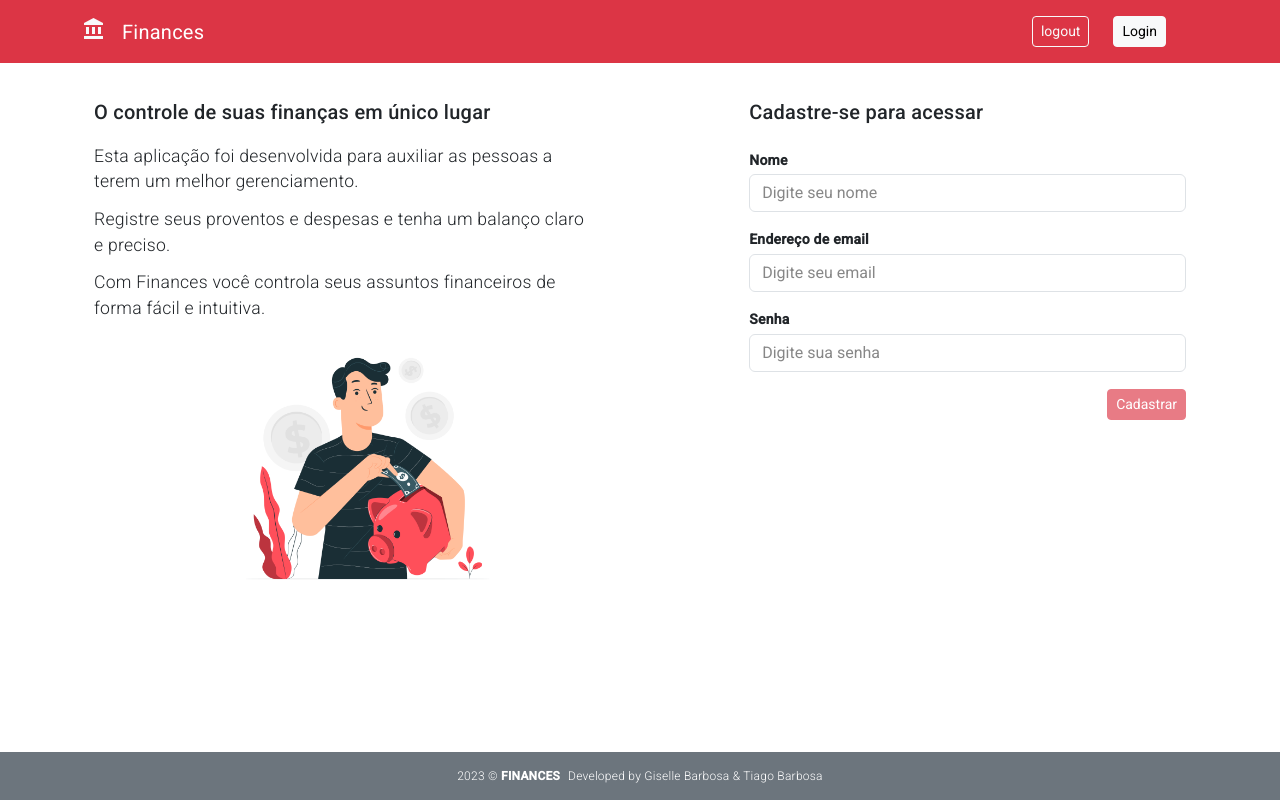
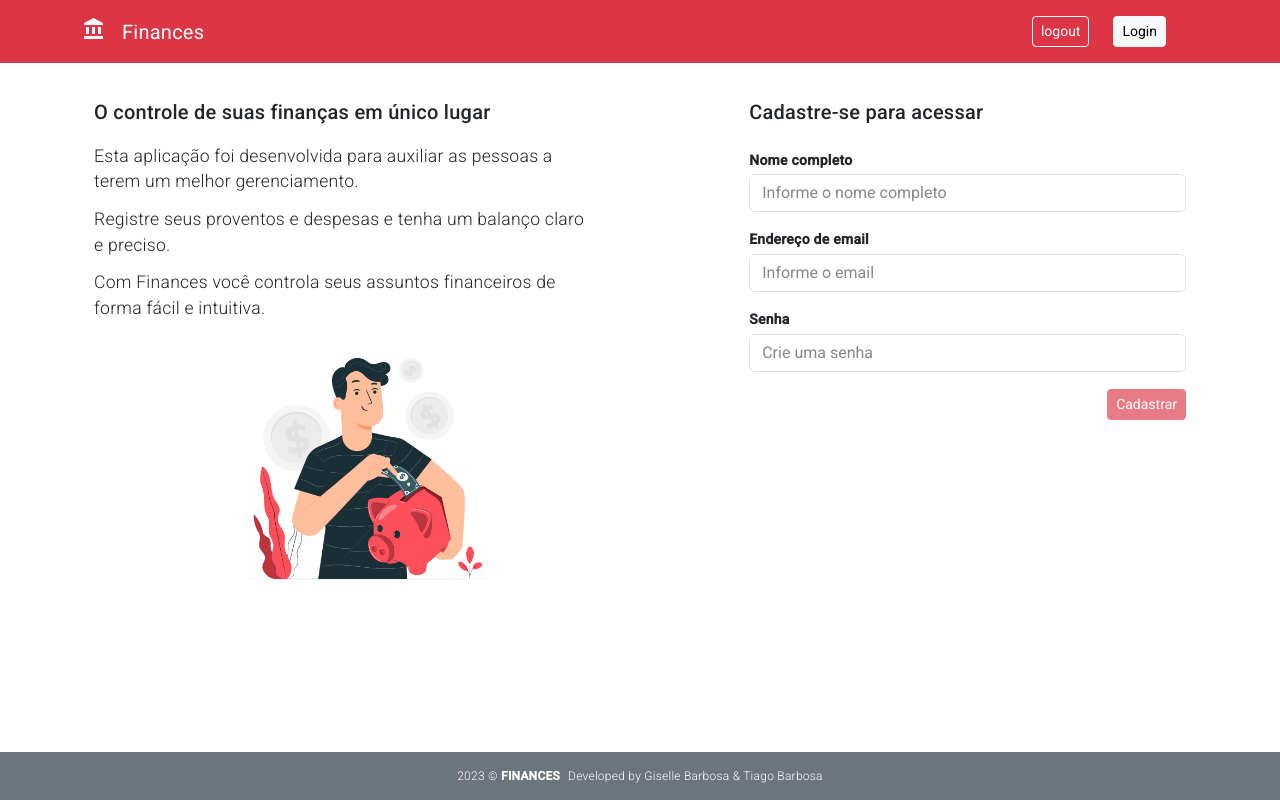
Before and after one commit to GiselleBarbosa/angular-finances_v2.0, an Angular app: page /home in a window 1280 px wide. Built offline with nearby package versions, Linux system fonts and the light colour scheme.

Commit message:
fix(dialog): corrige falha no fechamento de dialog

```diff
--- a/src/app/features/auth/register/register.component.html
+++ b/src/app/features/auth/register/register.component.html
@@ -3,7 +3,7 @@
 <form class="form" [formGroup]="formulario" (ngSubmit)="onSubmit($event)">
   <div class="form-group">
     <label for="name">
-      <strong>Nome</strong>
+      <strong>Nome completo</strong>
     </label>
     <input
       [ngClass]="
@@ -13,14 +13,14 @@
       "
       type=" name"
       class="form-control"
-      placeholder="Digite seu nome"
+      placeholder="Informe o nome completo"
       formControlName="name"
       required />
 
     <div
       *ngIf="formulario.controls.name.dirty || formulario.controls.name.touched"
       class="invalid-feedback">
-      Nome é obrigátorio. Deve ter no minímo 3 e no máximo 12 caracteres.
+      Deve ter no minímo 3 e no máximo 12 caracteres.
     </div>
   </div>
 
@@ -34,7 +34,7 @@
       "
       type="email"
       class="form-control"
-      placeholder="Digite seu email"
+      placeholder="Informe o email"
       formControlName="email"
       required />
 
@@ -57,8 +57,9 @@
       "
       type="password"
       class="form-control"
-      placeholder="Digite sua senha"
+      placeholder="Crie uma senha"
       formControlName="password"
+      maxlength="8"
       required />
 
     <div
@@ -67,7 +68,7 @@
         formulario.controls.password.touched
       "
       class="invalid-feedback">
-      A senha é obrigátoria. Deve ter no minímo 6 e no máximo 8 caracteres.
+      Deve ter no minímo 6 e no máximo 8 caracteres.
     </div>
   </div>
 
--- a/src/app/features/auth/register/register.component.ts
+++ b/src/app/features/auth/register/register.component.ts
@@ -35,41 +35,37 @@ export class RegisterComponent {
 
   constructor(public dialog: MatDialog) {}
 
-  ngOnInit(): void {
+  public ngOnInit(): void {
     this.addClassValidate;
   }
 
-  /* catchInputValues() {
-       let name = this.formulario.controls.name.value;
-        let email = this.formulario.controls.email.value;
-        let password = this.formulario.controls.password.value;
-    } */
-
-  onSubmit(e: Event) {
+  public onSubmit(e: Event) {
     if (this.formulario.valid) {
       e.preventDefault();
-      /* Exibindo alerta de cadastro feito com sucesso */
-      this.dialog.open(AlertsComponent);
+      this.dialog.open(AlertsComponent, {
+        data: {
+          title: 'Cadastro Realizado',
+          message: 'Usuário foi cadastrado com sucesso!',
+        },
+      });
       this.reset();
-    } else {
-      this.dialog.open(AlertsComponent);
     }
   }
 
   /* Resetando formulario apos envio */
-  reset() {
+  public reset() {
     this.formulario.reset();
   }
 
   /* Checando formulario  */
-  checkValidTouched(campo: string) {
+  public checkValidTouched(campo: string) {
     return (
       !this.formulario.get(campo)?.valid && this.formulario.get(campo)?.touched
     );
   }
 
   /* Adicionando class invalid no template*/
-  addClassValidate(campo: string) {
+  public addClassValidate(campo: string) {
     return {
       'is-invalid': this.checkValidTouched(campo),
     };
```
